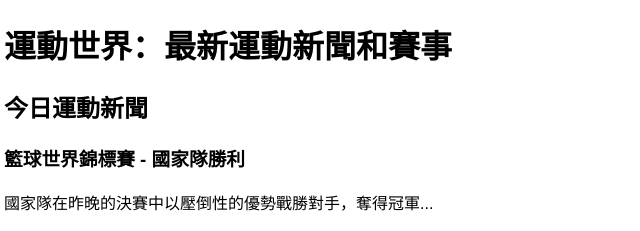
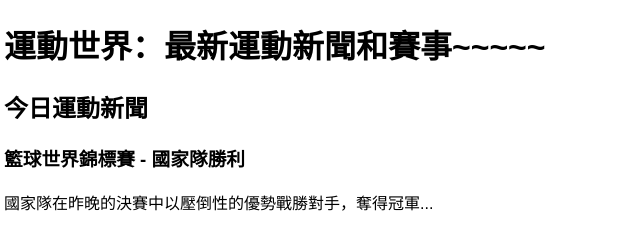
Before and after one commit to leeabc/Google-Topics-Testing-Site-1, a plain HTML site: page test1/index.html in a window 1280 px wide. Shown: the top 231 px of the page, 4-644 px from the left. Drawn offline with Linux system fonts and the light colour scheme.

Commit message:
Update heading in index.html file

```diff
--- a/test1/index.html
+++ b/test1/index.html
@@ -12,7 +12,7 @@
     </style>
 </head>
 <body>
-    <h1>運動世界：最新運動新聞和賽事</h1>
+    <h1>運動世界：最新運動新聞和賽事~~~~~</h1>
 
     <!-- 運動新聞區 -->
     <div class="news-section">
```
